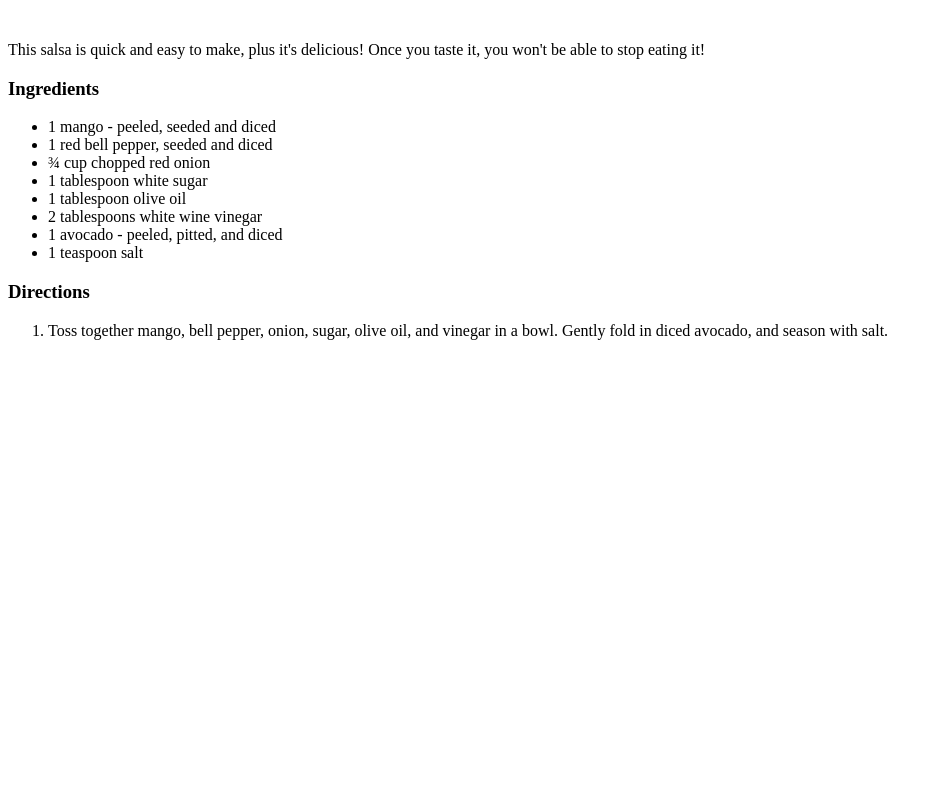
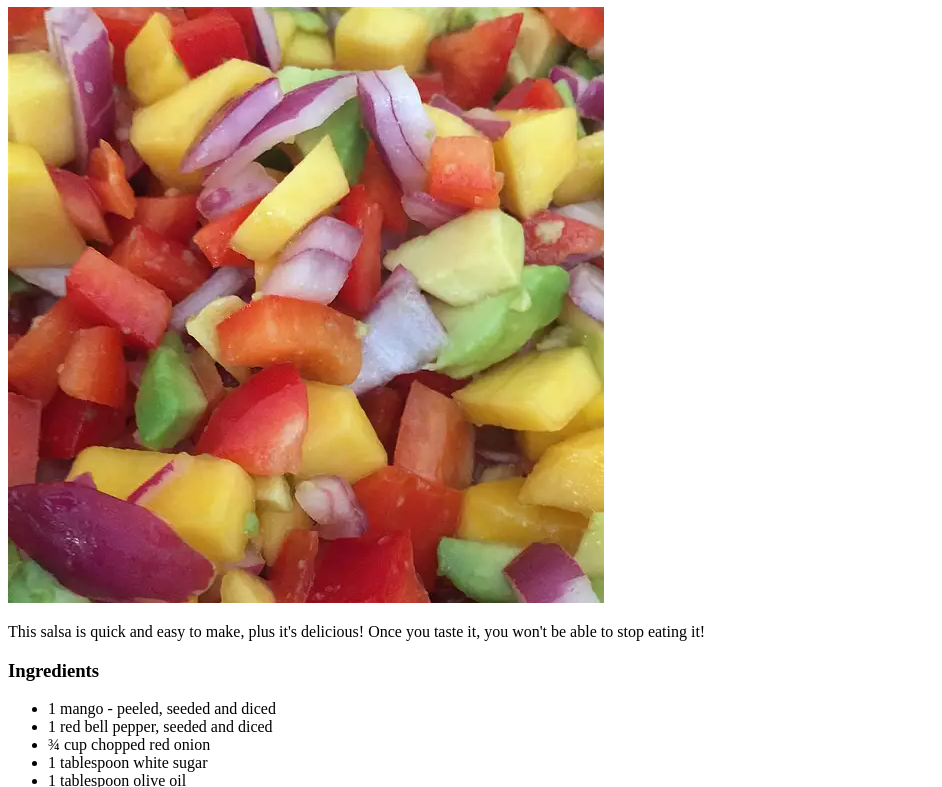
Before and after one commit to DeZhaysun/odin-recipes, a plain HTML site: page recipes/avocadoMango.html in a window 1280 px wide. Shown: the part 73-860 px from the top of the page, without its empty margins (0-942 px from the left). Before the commit the page ends 800 px from the top, so only its background shows below. Drawn offline with Linux system fonts and the light colour scheme.

Commit message:
Fixed image for avocado mango salsa

```diff
--- a/recipes/avocadoMango.html
+++ b/recipes/avocadoMango.html
@@ -8,7 +8,7 @@
   </head>
   <body>
     <h1>Avocado Mango Salsa</h1>
-    <img src="./recipes/image (1).webp" alt="" />
+    <img src="image (1).webp" alt="" />
     <p>
       This salsa is quick and easy to make, plus it's delicious! Once you taste
       it, you won't be able to stop eating it!
```
